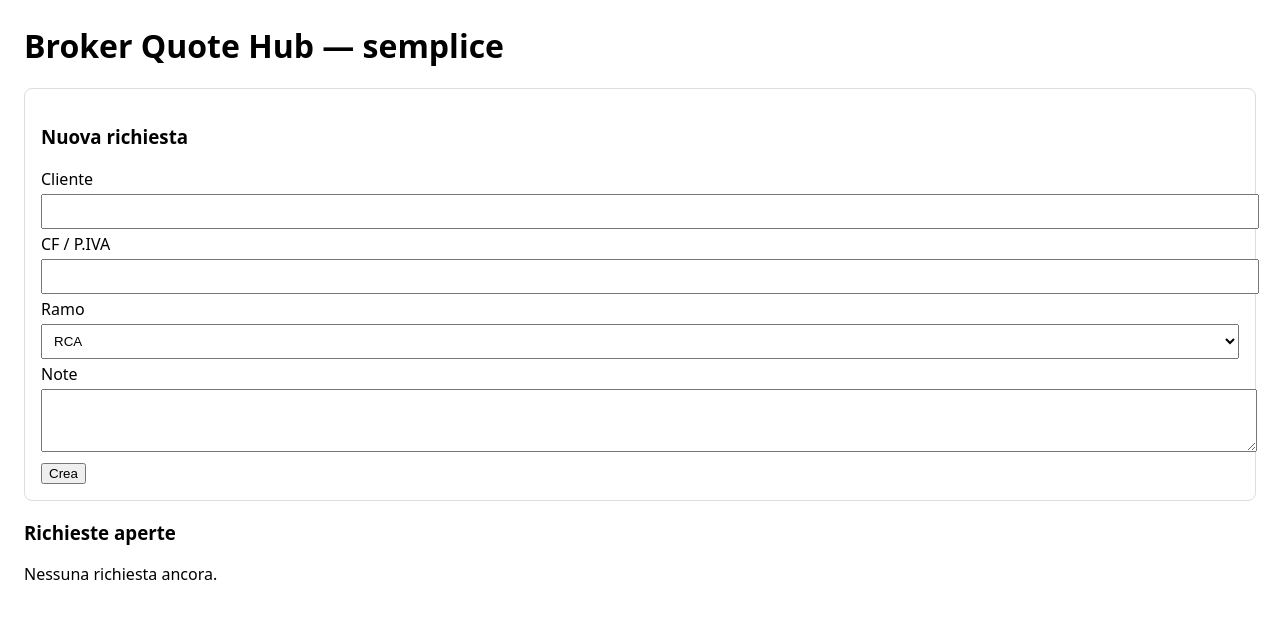
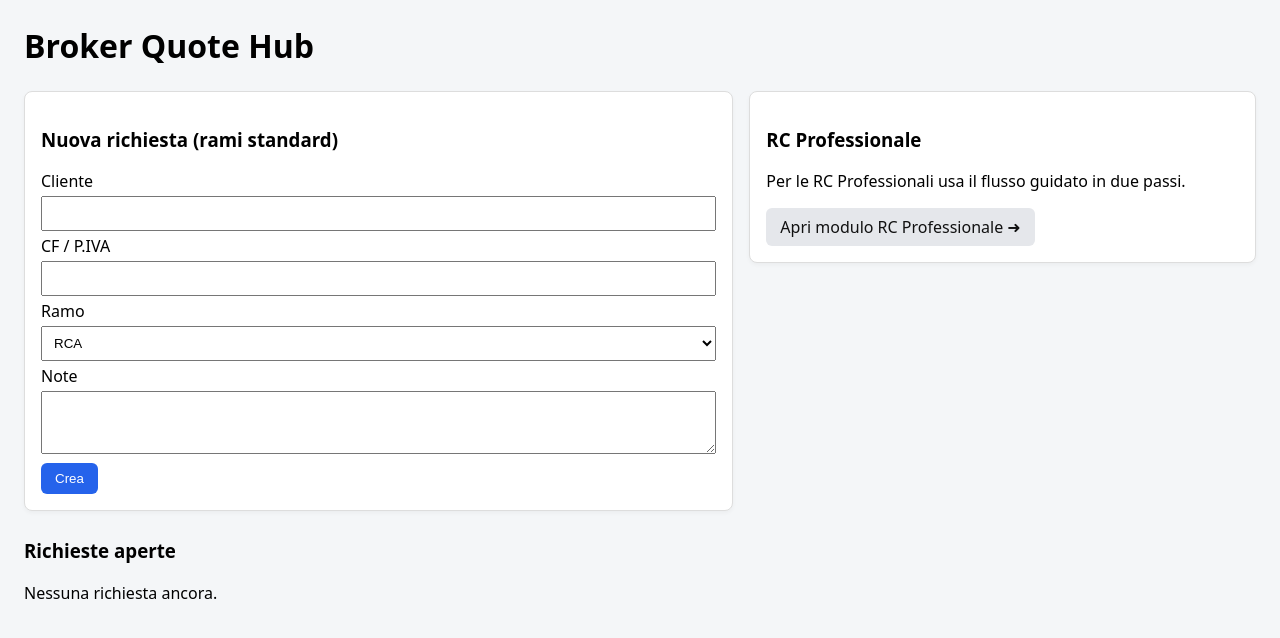
Before and after one commit to Maicolcimino/broker-quote-hub, a Python web app: template templates/index.html in a window 1280 px wide. Shown: the top 638 px of the page. Run offline with Jinja, Linux system fonts and the light colour scheme; the template is opened without the code that fills it, so the values that code supplies are empty.

Commit message:
Update index.html

```diff
--- a/templates/index.html
+++ b/templates/index.html
@@ -1,22 +1,49 @@
 <!doctype html><html><head>
-<meta charset="utf-8"><title>Broker Quote Hub (semplice)</title>
-<style>body{font-family:system-ui;margin:24px} input,select,textarea{padding:8px;margin:4px 0;width:100%} .card{background:#fff;padding:16px;border:1px solid #ddd;border-radius:8px;margin:8px 0}</style>
+<meta charset="utf-8"><title>Broker Quote Hub</title>
+<style>
+body{font-family:system-ui;margin:24px;background:#f4f6f8}
+h1{margin-bottom:16px}
+input,select,textarea{padding:8px;margin:4px 0;width:100%;box-sizing:border-box}
+.card{background:#fff;padding:16px;border:1px solid #ddd;border-radius:8px;margin:8px 0;box-shadow:0 2px 4px rgba(0,0,0,.04)}
+.grid{display:grid;grid-template-columns:1.4fr 1fr;gap:16px;align-items:flex-start}
+.btn{padding:8px 14px;border-radius:6px;border:0;cursor:pointer}
+.btn-primary{background:#2563eb;color:#fff}
+.btn-link{background:#e5e7eb;color:#111;text-decoration:none;display:inline-block}
+</style>
 </head><body>
-<h1>Broker Quote Hub — semplice</h1>
-<div class="card">
-  <h3>Nuova richiesta</h3>
-  <form method="post" action="/new">
-    <label>Cliente</label><input name="customer_name" required>
-    <label>CF / P.IVA</label><input name="customer_tax_id" required>
-    <label>Ramo</label><select name="lob"><option>RCA</option><option>Casa</option></select>
-    <label>Note</label><textarea name="notes" rows="3"></textarea>
-    <button type="submit">Crea</button>
-  </form>
+<h1>Broker Quote Hub</h1>
+
+<div class="grid">
+  <div class="card">
+    <h3>Nuova richiesta (rami standard)</h3>
+    <form method="post" action="/new">
+      <label>Cliente</label>
+      <input name="customer_name" required>
+      <label>CF / P.IVA</label>
+      <input name="customer_tax_id" required>
+      <label>Ramo</label>
+      <select name="lob">
+        <option>RCA</option>
+        <option>Casa</option>
+        <option>Altro</option>
+      </select>
+      <label>Note</label>
+      <textarea name="notes" rows="3"></textarea>
+      <button type="submit" class="btn btn-primary">Crea</button>
+    </form>
+  </div>
+
+  <div class="card">
+    <h3>RC Professionale</h3>
+    <p>Per le RC Professionali usa il flusso guidato in due passi.</p>
+    <a href="/rcp" class="btn btn-link">Apri modulo RC Professionale ➜</a>
+  </div>
 </div>
+
 <h3>Richieste aperte</h3>
 {% for it in items %}
   <div class="card">
-    <b>#{{it.id}}</b> — {{it.customer_name}} ({{it.lob}}) • <a href="/r/{{it.id}}">Apri</a><br>
+    <b>#{{it.id}}</b> — {{it.customer_name}} ({{it.lob}}{% if it.product %} / {{it.product}}{% endif %}) • <a href="/r/{{it.id}}">Apri</a><br>
     <small>CF/P.IVA: {{it.customer_tax_id}} — {{it.created_at}}</small>
   </div>
 {% else %}
```
